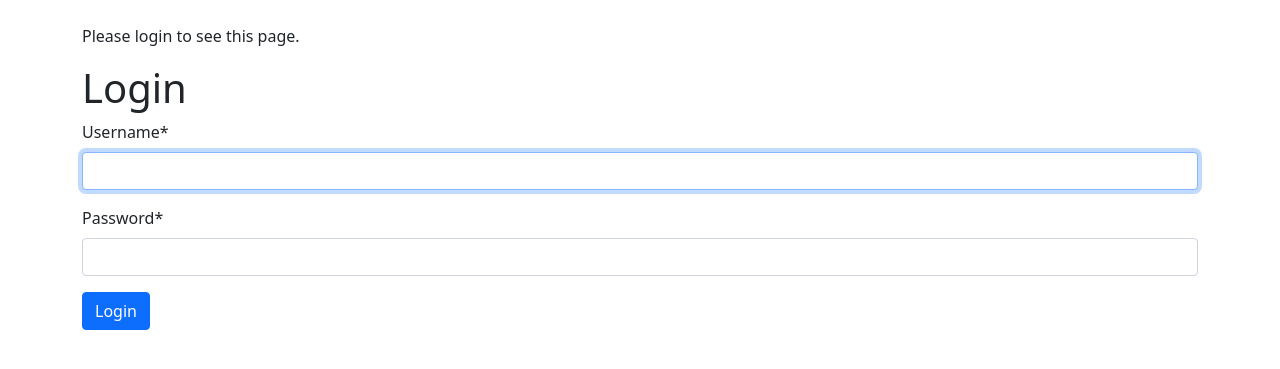
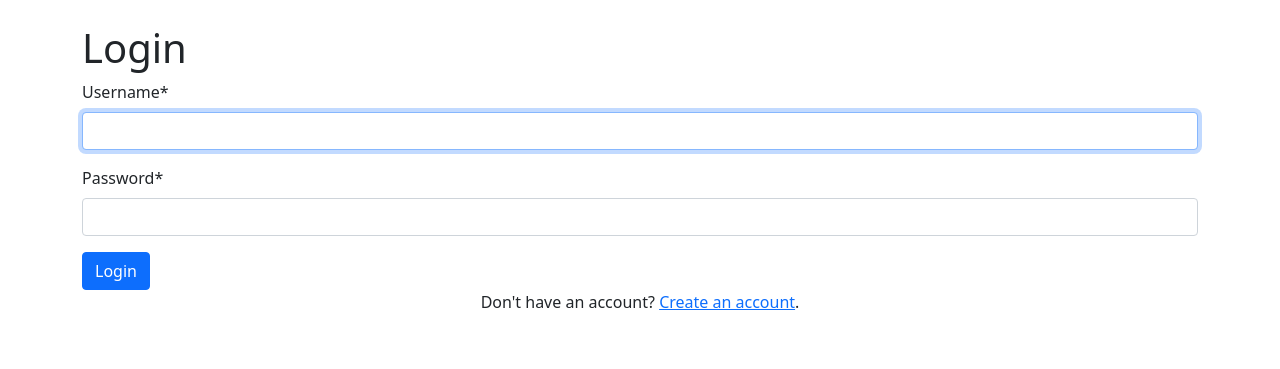
Before and after one commit to barabarinov/django-cinemateca, a Django app: page /accounts/login/?next=/movies/delete/1/ in a window 1280 px wide. Shown: the part 56-425 px from the top of the page. Run offline with Django 4.2, Linux system fonts and the light colour scheme; some libraries are stand-ins or nearby versions.

Commit message:
updated login.html

```diff
--- a/templates/registration/login.html
+++ b/templates/registration/login.html
@@ -2,19 +2,6 @@
 {% load crispy_forms_filters %}
 
 {% block content %}
-
-  {% if form.errors %}
-    <p>Your username and password didn't match. Please try again.</p>
-  {% endif %}
-
-  {% if next %}
-    {% if user.is_authenticated %}
-      <p>Your account doesn't have access to this page. To proceed,
-        please login with an account that has access.</p>
-    {% else %}
-      <p>Please login to see this page.</p>
-    {% endif %}
-  {% endif %}
 
   <div class="container">
     <h1>Login</h1>
@@ -25,7 +12,7 @@
       <button class="btn btn-primary" type="submit">Login</button>
       <input type="hidden" name="next" value="{{ next }}">
     </form>
-
+    <p class="text-center">Don't have an account? <a href="{% url "crew:director-create" %}">Create an account</a>.</p>
   </div>
 
 {% endblock %}
```
